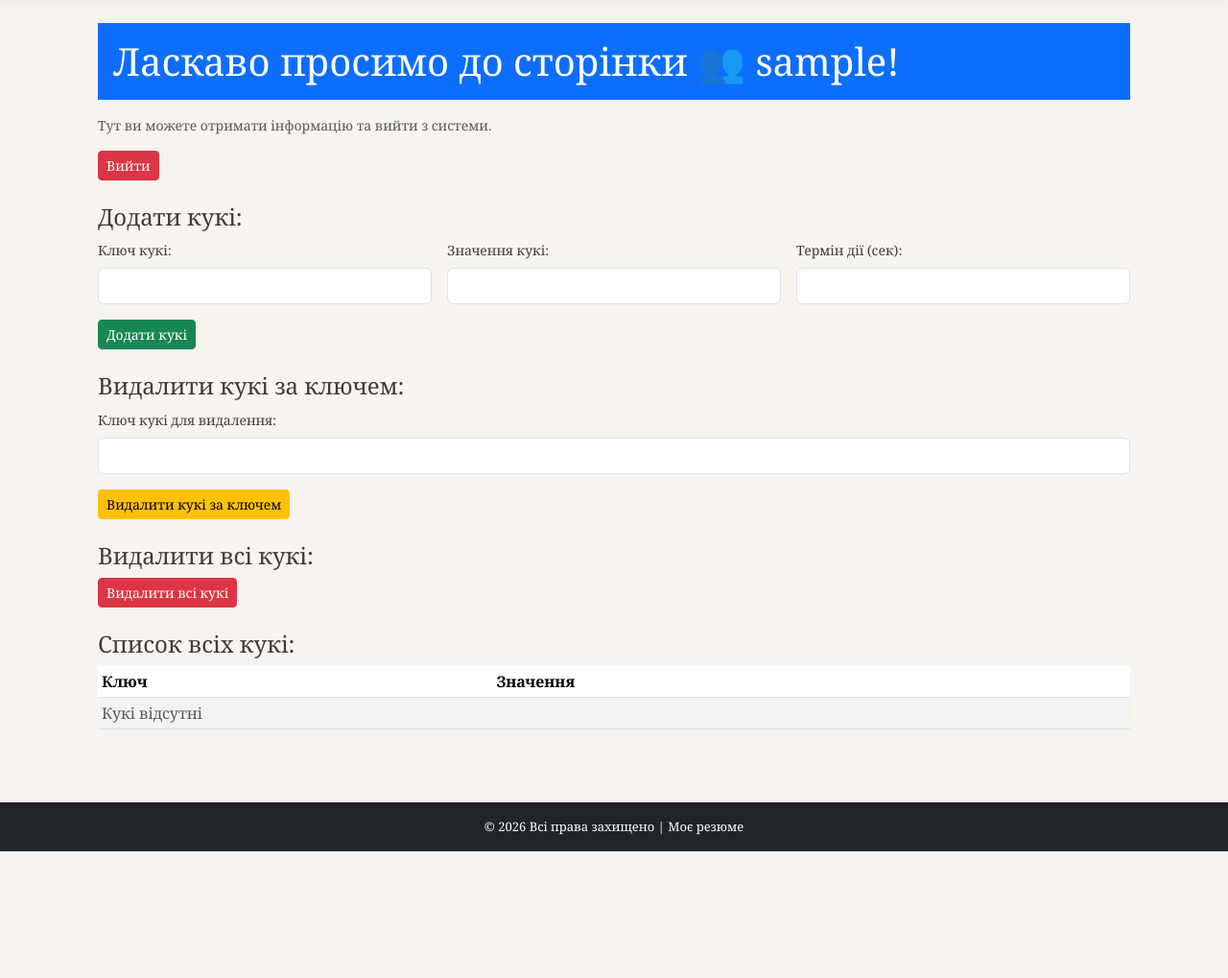
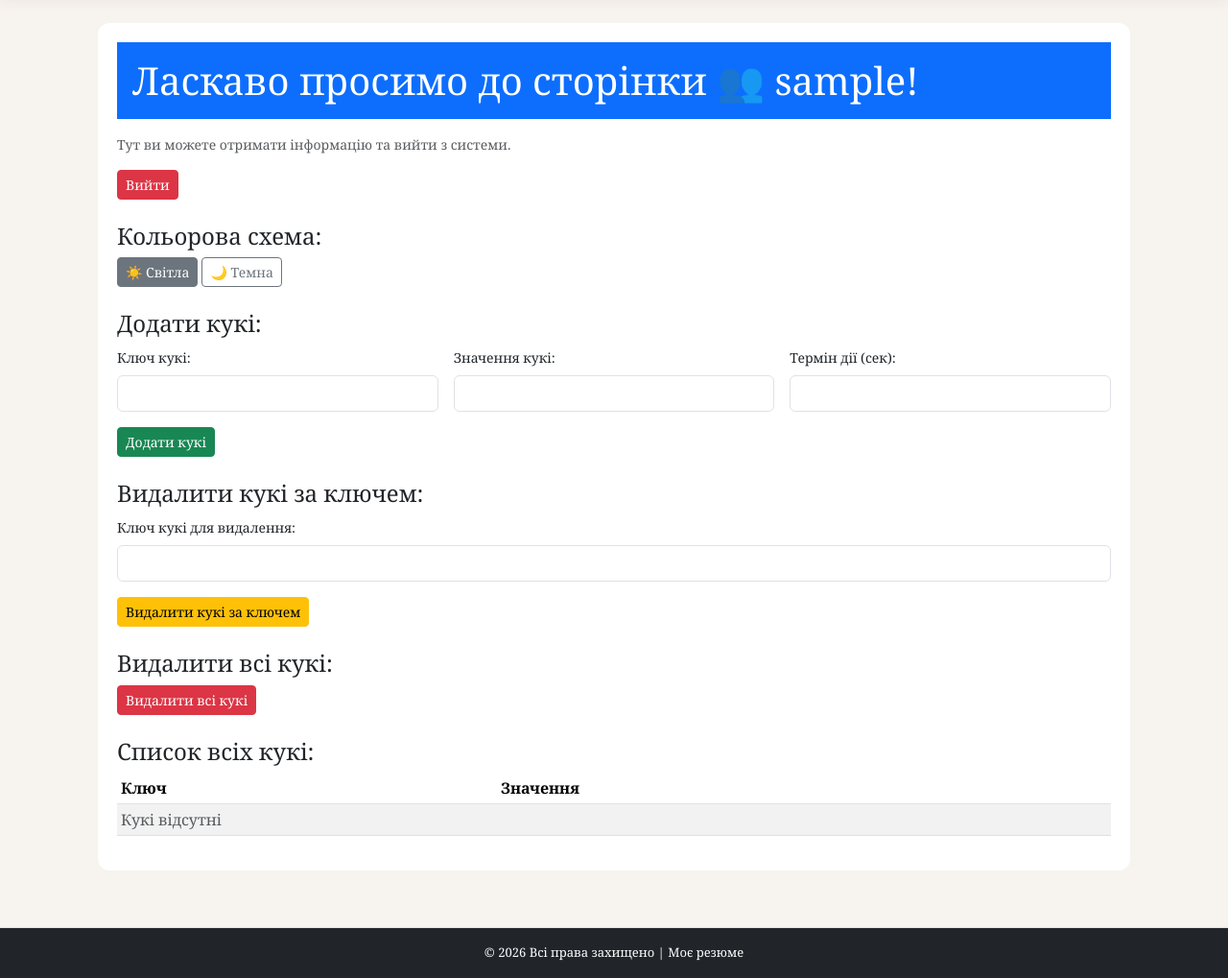
Before and after one commit to dianazubik/flask-app-lab., a Flask app: page /users/profile in a window 1280 px wide. Shown: the part 72-1091 px from the top of the page at 96% size. Before the commit the page ends 959 px from the top, so only its background shows below. Run offline with Flask 3, Linux system fonts and the light colour scheme; the visitor is signed in with stand-in values (Sample User, id 1).

Commit message:
Add cookie management and color scheme selection on profile page

```diff
--- a/app/users/templates/users/profile.html
+++ b/app/users/templates/users/profile.html
@@ -3,12 +3,42 @@
 {% block title %}Профіль{% endblock %}
 
 {% block content %}
+<style>
+    /* Умовні стилі для кольорових схем сторінки profile */
+    .profile-page { padding: 20px; border-radius: 12px; }
+
+    .profile-page.theme-light {
+        background: #ffffff;
+        color: #212529;
+    }
+
+    .profile-page.theme-dark {
+        background: #212529;
+        color: #f8f9fa;
+    }
+    .profile-page.theme-dark .text-muted { color: #adb5bd !important; }
+    .profile-page.theme-dark .form-control {
+        background: #343a40;
+        color: #f8f9fa;
+        border-color: #495057;
+    }
+    .profile-page.theme-dark .form-label { color: #dee2e6; }
+</style>
+
+<div class="profile-page theme-{{ theme }}">
+
     <div class="bg-primary text-white p-3 mb-3">
         <h1 class="fw-light mb-0">Ласкаво просимо до сторінки 👥 {{ username }}!</h1>
     </div>
 
     <p class="text-muted small">Тут ви можете отримати інформацію та вийти з системи.</p>
     <a href="{{ url_for('users.logout') }}" class="btn btn-danger btn-sm">Вийти</a>
+
+    <h4 class="mt-4">Кольорова схема:</h4>
+    <a href="{{ url_for('users.set_theme', theme='light') }}"
+       class="btn btn-sm btn-outline-secondary {% if theme == 'light' %}active{% endif %}">☀️ Світла</a>
+    <a href="{{ url_for('users.set_theme', theme='dark') }}"
+       class="btn btn-sm btn-outline-secondary {% if theme == 'dark' %}active{% endif %}">🌙 Темна</a>
 
     <h4 class="mt-4">Додати кукі:</h4>
     <form method="POST" action="{{ url_for('users.add_cookie') }}">
@@ -42,7 +72,7 @@
     </form>
 
     <h4 class="mt-4">Список всіх кукі:</h4>
-<table class="table table-striped table-sm">
+    <table class="table table-striped table-sm {% if theme == 'dark' %}table-dark{% endif %}">
         <thead>
             <tr>
                 <th>Ключ</th>
@@ -62,4 +92,6 @@
             {% endfor %}
         </tbody>
     </table>
+
+</div>
 {% endblock %}
--- a/app/users/views.py
+++ b/app/users/views.py
@@ -45,10 +45,14 @@ def profile():
         flash("Спочатку увійдіть у систему!", "danger")
         return redirect(url_for("users.login"))
 
+    theme = request.cookies.get("color_scheme", "light")
+    if theme not in ("light", "dark"):
+        theme = "light"
+
     return render_template("users/profile.html", title="Профіль",
                            username=session["username"],
-                           cookies=request.cookies)
-
+                           cookies=request.cookies,
+                           theme=theme)
 
 @users_bp.route("/logout")
 def logout():
@@ -113,3 +117,20 @@ def delete_all_cookies():
             response.delete_cookie(key)
     flash("Усі кукі успішно видалено!", "success")
     return response
+
+
+
+@users_bp.route("/set_theme/<string:theme>")
+def set_theme(theme):
+    if "username" not in session:
+        flash("Спочатку увійдіть у систему!", "danger")
+        return redirect(url_for("users.login"))
+
+    if theme not in ("light", "dark"):
+        flash("Невідома кольорова схема.", "danger")
+        return redirect(url_for("users.profile"))
+
+    response = make_response(redirect(url_for("users.profile")))
+    response.set_cookie("color_scheme", theme, max_age=60 * 60 * 24 * 30)  # 30 днів
+    flash(f"Кольорову схему змінено на «{'темна' if theme == 'dark' else 'світла'}».", "success")
+    return response
```
Lines whose indentation alone changed are shown as unchanged.
